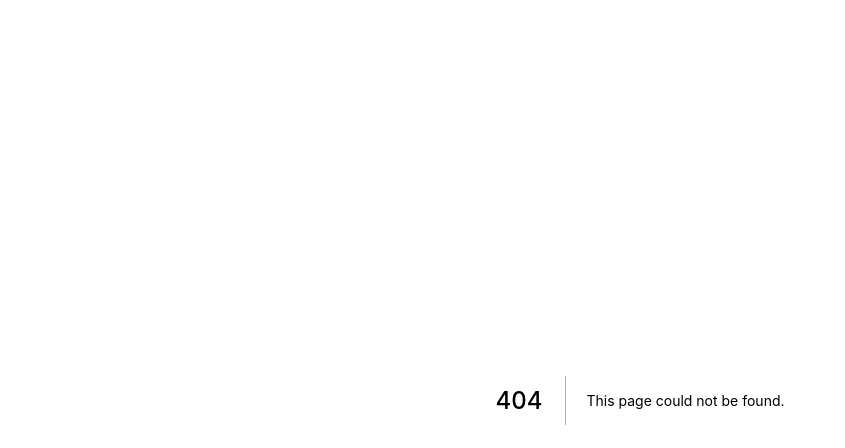
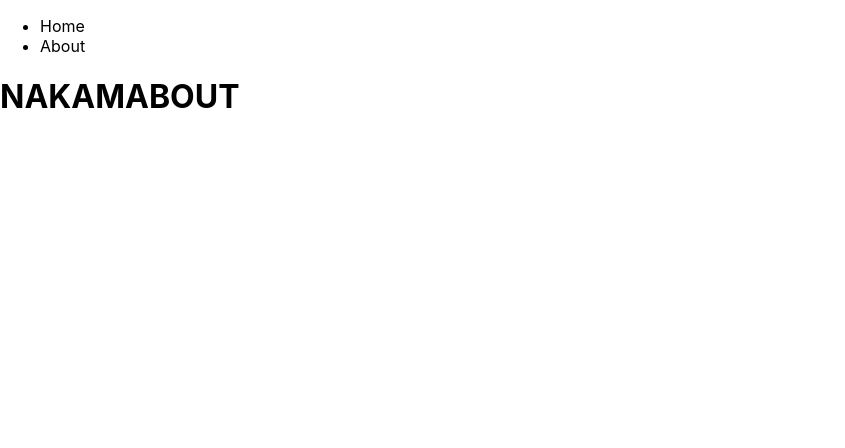
Before and after one commit to GuillermoBarboza/nakamas-dev, a Next.js app: page /about in a window 1280 px wide. Before the commit this address had no page. Shown: the top 448 px of the page, without its empty margins (0-845 px from the left). Built offline with nearby package versions, Linux system fonts and the light colour scheme.

Commit message:
About page created, Nav and Head components created

```diff
--- /dev/null
+++ b/components/Head/Head.js
@@ -0,0 +1,14 @@
+import Head from "next/head";
+
+const HeadMetaTags = ({title}) => {
+  return (
+    <div>
+      <Head>
+        <title>{title}</title>
+        <link rel="icon" href="/favicon.ico" />
+      </Head>
+    </div>
+  );
+};
+
+export default HeadMetaTags;
--- /dev/null
+++ b/components/Nav/Nav.js
@@ -0,0 +1,16 @@
+import styles from './Nav.module.css';
+import Link from 'next/link';
+
+export default function Nav() {
+
+    return (
+        <div>
+            <nav>
+                <ul>
+                    <li><Link href='/'>Home</Link></li>
+                    <li><Link href='/about'>About</Link></li>
+                </ul>
+            </nav>
+        </div>
+    )
+}
--- /dev/null
+++ b/pages/about.js
@@ -0,0 +1,13 @@
+import HeadMetaTags from "../components/Head/Head";
+import Nav from '../components/Nav/Nav'
+import styles from "../styles/About.module.css";
+
+export default function About() {
+  return (
+    <div>
+      <HeadMetaTags title="About Us" />
+      <Nav/>
+      <h1>NAKAMABOUT</h1>
+    </div>
+  );
+}
```
Also changed, not shown: components/Nav/Nav.module.css (added), styles/About.module.css (added).
